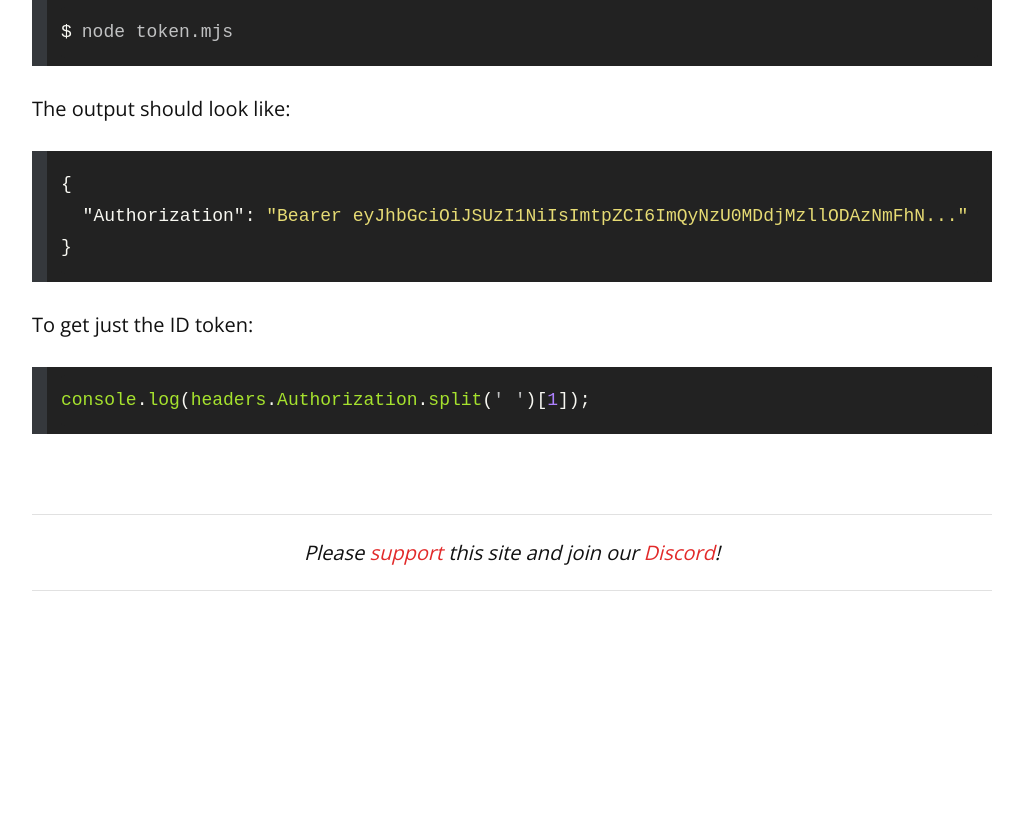
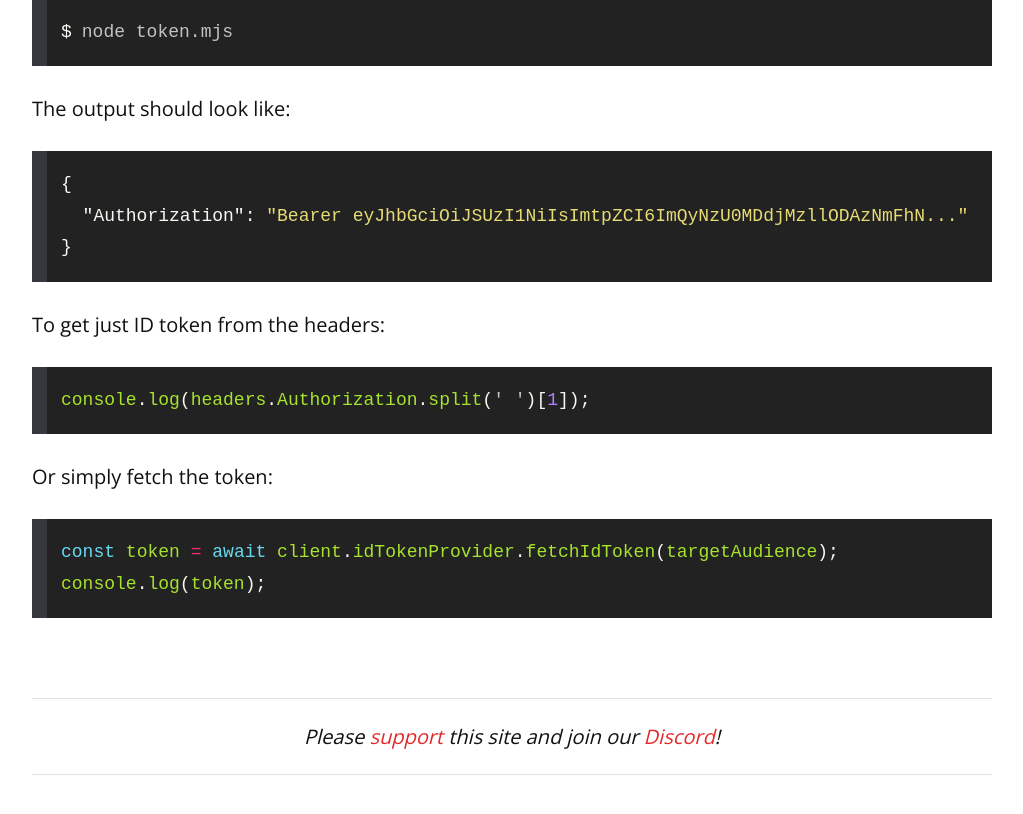
Before and after one commit to remarkablemark/remarkablemark.github.io, a Jekyll site: the page built from _posts/2026/2026-02-24-how-to-generate-google-cloud-identity-token.md, in a window 1280 px wide and 900 px high, scrolled down 1632 px. Shown: the top 814 px of the window, without its empty margins (128-1151 px from the left). Built offline with Jekyll 4.4.1, drawn with Linux system fonts in a browser that asks for light colours; comment, search, counter and statistics services are not loaded; before the commit the page ends 2348 px from its top, so only the background shows below that.

````diff
--- a/_posts/2026/2026-02-24-how-to-generate-google-cloud-identity-token.md
+++ b/_posts/2026/2026-02-24-how-to-generate-google-cloud-identity-token.md
@@ -65,8 +65,15 @@
 }
 ```
 
-To get just the ID token:
+To get just ID token from the headers:
 
 ```js
 console.log(headers.Authorization.split(' ')[1]);
 ```
+
+Or simply fetch the token:
+
+```js
+const token = await client.idTokenProvider.fetchIdToken(targetAudience);
+console.log(token);
+```
````
